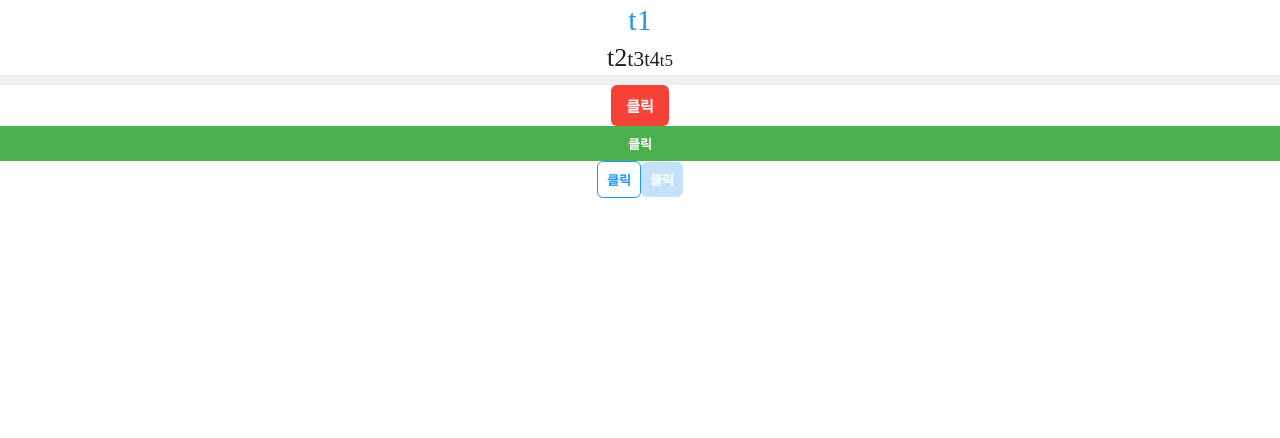
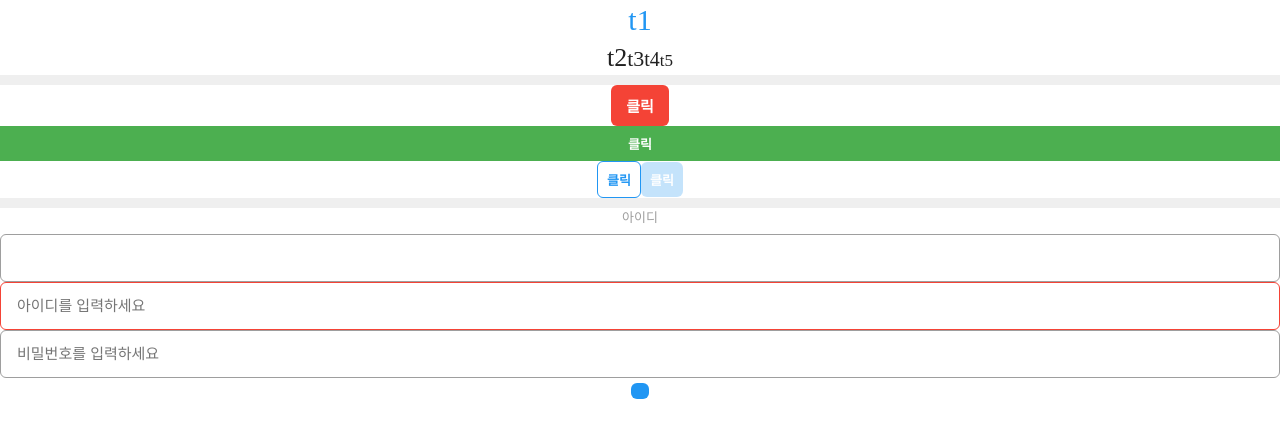
Before and after one commit to lisa425/card_register_webapp, a React (Create React App) app: page / in a window 1280 px wide. Shown: the top 438 px of the page. Built offline with nearby package versions, Linux system fonts and the light colour scheme.

Commit message:
컴포넌트 구현 2

```diff
--- a/public/index.html
+++ b/public/index.html
@@ -29,6 +29,7 @@
   <body>
     <noscript>You need to enable JavaScript to run this app.</noscript>
     <div id="root"></div>
+    <div id="root-portal"></div>
     <!--
       This HTML file is a template.
       If you open it directly in the browser, you will see an empty page.
--- a/src/App.tsx
+++ b/src/App.tsx
@@ -5,8 +5,12 @@
 import './App.css'
 import Text from '@shared/Text'
 import Button from './components/shared/Button'
-
+import Input from './components/shared/Input'
+import TextField from '@shared/TextField'
+import Alert from './components/shared/Alert'
+import { useAlertContext } from './contexts/AlertContext'
 function App() {
+  const { open } = useAlertContext()
   return (
     <div className="App">
       <Text typography="t1" display="block" color="blue">
@@ -26,6 +30,27 @@
       </Button>
       <Button weak={true}>클릭</Button>
       <Button disabled={true}>클릭</Button>
+      <div style={{ height: 10, width: '100%', background: '#efefef' }} />
+      <TextField label="아이디" />
+      <Input placeholder="아이디를 입력하세요" aria-invalid={true} />
+      <Input placeholder="비밀번호를 입력하세요" />
+
+      {/* <Alert
+        open={true}
+        title="알럿이 떴습니다."
+        onButtonClick={() => {}}
+        description="안녕하세요"
+      /> */}
+
+      <Button
+        onClick={() => {
+          open({
+            title: '카드신청완료',
+            description: '내역페이지에서 확인해주세요',
+            onButtonClick: () => {},
+          })
+        }}
+      />
     </div>
   )
 }
--- /dev/null
+++ b/src/components/shared/Alert.tsx
@@ -0,0 +1,67 @@
+import { colors } from '@/styles/colorPalette'
+import styled from '@emotion/styled'
+import Button from './Button'
+import Dimmed from './Dimmed'
+import Flex from './Flex'
+import Text from './Text'
+
+interface AlertProps {
+  open?: boolean
+  title: React.ReactNode
+  description?: React.ReactNode
+  buttonLabel?: string
+  onButtonClick: () => void
+}
+
+function Alert({
+  open,
+  title,
+  description,
+  buttonLabel = '확인',
+  onButtonClick,
+}: AlertProps) {
+  if (open === false) {
+    return null
+  }
+
+  return (
+    <Dimmed>
+      <AlertContainer>
+        <Text
+          typography="t4"
+          bold={true}
+          display="block"
+          style={{ marginBottom: 6 }}
+        >
+          {title}
+        </Text>
+        {description ? <Text typography="t7">{description}</Text> : null}
+        <Flex justify="flex-end">
+          <Button
+            onClick={onButtonClick}
+            weak={true}
+            style={{ marginTop: 12, border: 'none' }}
+          >
+            {buttonLabel}
+          </Button>
+        </Flex>
+      </AlertContainer>
+    </Dimmed>
+  )
+}
+
+const AlertContainer = styled.div`
+  position: absolute;
+  left: 50%;
+  top: 50%;
+  transform: translate(-50%, -50%);
+  background-color: ${colors.white};
+  border-radius: 8px;
+  overflow: hidden;
+  z-index: var(--alert-zindex);
+  padding: 24px;
+  width: 320px;
+  box-sizing: border-box;
+`
+
+export default Alert
--- /dev/null
+++ b/src/components/shared/Dimmed.tsx
@@ -0,0 +1,17 @@
+import styled from '@emotion/styled'
+
+function Dimmed({ children }: { children: React.ReactNode }) {
+  return <Container>{children}</Container>
+}
+
+const Container = styled.div`
+  position: fixed;
+  top: 0;
+  right: 0;
+  left: 0;
+  bottom: 0;
+  background-color: rgba(0, 0, 0, 0.7);
+  z-index: var(--dimmed-zindex);
+`
+
+export default Dimmed
--- /dev/null
+++ b/src/components/shared/Flex.tsx
@@ -0,0 +1,17 @@
+import styled from '@emotion/styled'
+import { CSSProperties } from 'react'
+
+interface FlexProps {
+  align?: CSSProperties['alignItems']
+  justify?: CSSProperties['justifyContent']
+  direction?: CSSProperties['flexDirection']
+}
+
+const Flex = styled.div<FlexProps>(({ align, justify, direction }) => ({
+  display: 'flex',
+  alignItems: align,
+  justifyContent: justify,
+  flexDirection: direction,
+}))
+
+export default Flex
--- /dev/null
+++ b/src/components/shared/Input.tsx
@@ -0,0 +1,24 @@
+import { colors } from '@/styles/colorPalette'
+import styled from '@emotion/styled'
+
+const Input = styled.input`
+  padding: 0 16px;
+  font-size: 15px;
+  height: 48px;
+  font-weight: 500;
+  border: 1px solid ${colors.gray};
+  border-radius: 6px;
+  width: 100%;
+  box-sizing: border-box;
+
+  &:focus {
+    outline: none;
+    border-color: ${colors.blue};
+  }
+
+  &[aria-invalid='true'] {
+    border-color: ${colors.red};
+  }
+`
+
+export default Input
--- /dev/null
+++ b/src/components/shared/TextField.tsx
@@ -0,0 +1,70 @@
+import {
+  FocusEventHandler,
+  forwardRef,
+  InputHTMLAttributes,
+  useState,
+} from 'react'
+import Text from './Text'
+import Input from './Input'
+
+interface TextFieldProps extends InputHTMLAttributes<HTMLInputElement> {
+  label?: React.ReactNode
+  hasError?: boolean
+  helpMessage?: React.ReactNode
+}
+
+const TextField = forwardRef<HTMLInputElement, TextFieldProps>(
+  function TextField(
+    { label, hasError, helpMessage, onFocus, onBlur, ...props },
+    ref,
+  ) {
+    const [focused, setFocused] = useState(false)
+
+    const labelColor = hasError ? 'red' : focused ? 'blue' : 'gray'
+
+    const handleFocus: FocusEventHandler<HTMLInputElement> = (event) => {
+      setFocused(true)
+      onFocus?.(event)
+    }
+    const handleBlur: FocusEventHandler<HTMLInputElement> = (event) => {
+      setFocused(false)
+      onBlur?.(event)
+    }
+
+    return (
+      <div>
+        {label ? (
+          <Text
+            typography="t7"
+            color={labelColor}
+            display="inline-block"
+            style={{ marginBottom: 6 }}
+          >
+            {label}
+          </Text>
+        ) : null}
+
+        <Input
+          ref={ref}
+          aria-invalid={hasError}
+          onFocus={handleFocus}
+          onBlur={handleBlur}
+          {...props}
+        />
+
+        {helpMessage ? (
+          <Text
+            typography="t7"
+            color={labelColor}
+            display="inline-block"
+            style={{ marginTop: 6 }}
+          >
+            {helpMessage}
+          </Text>
+        ) : null}
+      </div>
+    )
+  },
+)
+
+export default TextField
--- /dev/null
+++ b/src/contexts/AlertContext.tsx
@@ -0,0 +1,69 @@
+import {
+  ComponentProps,
+  createContext,
+  useCallback,
+  useContext,
+  useMemo,
+  useState,
+} from 'react'
+import { createPortal } from 'react-dom'
+
+import Alert from '@shared/Alert'
+
+type AlertProps = ComponentProps<typeof Alert>
+type AlertOptions = Omit<AlertProps, 'open'>
+
+interface AlertContextValue {
+  open: (options: AlertOptions) => void
+}
+
+const Context = createContext<AlertContextValue | undefined>(undefined)
+const defaultValues: AlertProps = {
+  open: false,
+  title: null,
+  description: null,
+  onButtonClick: () => {},
+}
+
+export function AlertContextProvider({
+  children,
+}: {
+  children: React.ReactNode
+}) {
+  const [alertState, setAlertState] = useState(defaultValues)
+  const $portal_root = document.getElementById('root-portal')
+  const open = useCallback(({ onButtonClick, ...options }: AlertOptions) => {
+    setAlertState({
+      ...options,
+      open: true,
+      onButtonClick: () => {
+        close()
+        onButtonClick()
+      },
+    })
+  }, [])
+  const close = useCallback(() => {
+    setAlertState(defaultValues)
+  }, [])
+
+  const values = useMemo(() => ({ open }), [open])
+  return (
+    <Context.Provider value={values}>
+      {children}
+      {$portal_root != null
+        ? createPortal(<Alert {...alertState} />, $portal_root)
+        : null}
+      <Alert {...alertState} />
+    </Context.Provider>
+  )
+}
+
+export function useAlertContext() {
+  const values = useContext(Context)
+
+  if (values == null) {
+    throw new Error('AlertContext 내부에서 사용해주세요.')
+  }
+
+  return values
+}
--- a/src/index.tsx
+++ b/src/index.tsx
@@ -5,12 +5,15 @@
 import reportWebVitals from './reportWebVitals'
 import { Global } from '@emotion/react'
 import globalStyles from './styles/globalStyles'
+import { AlertContextProvider } from './contexts/AlertContext'
 
 const root = ReactDOM.createRoot(document.getElementById('root') as HTMLElement)
 root.render(
   <React.StrictMode>
     <Global styles={globalStyles} />
-    <App />
+    <AlertContextProvider>
+      <App />
+    </AlertContextProvider>
   </React.StrictMode>,
 )
 
--- a/src/styles/globalStyles.ts
+++ b/src/styles/globalStyles.ts
@@ -3,6 +3,10 @@
 
 export default css`
   ${colorPalette}
+  :root {
+    --dimmed-zindex: 10;
+    --alert-zindex: 11;
+  }
   html,
   body,
   div,
@@ -37,16 +41,50 @@
   strike,
   strong,
   sub,
-  sup, tt, var,
-  b, u, i, center,
-  dl, dt, dd, ol, ul, li,
-  fieldset, form, label, legend,
-  table, caption, tbody, tfoot, thead, tr, th, td,
-  article, aside, canvas, details, embed,
-  figure, figcaption, footer, header, hgroup,
-  menu, nav, output, ruby, section, summary,
-  time, mark, audio
-  video {
+  sup,
+  tt,
+  var,
+  b,
+  u,
+  i,
+  center,
+  dl,
+  dt,
+  dd,
+  ol,
+  ul,
+  li,
+  fieldset,
+  form,
+  label,
+  legend,
+  table,
+  caption,
+  tbody,
+  tfoot,
+  thead,
+  tr,
+  th,
+  td,
+  article,
+  aside,
+  canvas,
+  details,
+  embed,
+  figure,
+  figcaption,
+  footer,
+  header,
+  hgroup,
+  menu,
+  nav,
+  output,
+  ruby,
+  section,
+  summary,
+  time,
+  mark,
+  audio video {
     margin: 0;
     padding: 0;
     border: 0;
--- a/tsconfig.paths.json
+++ b/tsconfig.paths.json
@@ -5,7 +5,8 @@
             "@/*":["src/*"],
             "@components/*":["src/components/*"],
             "@styles/*":["src/styles/*"],
-            "@shared/*":["src/components/shared/*"]
+            "@shared/*":["src/components/shared/*"],
+            "@contexts/*":["src/contexts/*"]
         }
     }
 }
```
